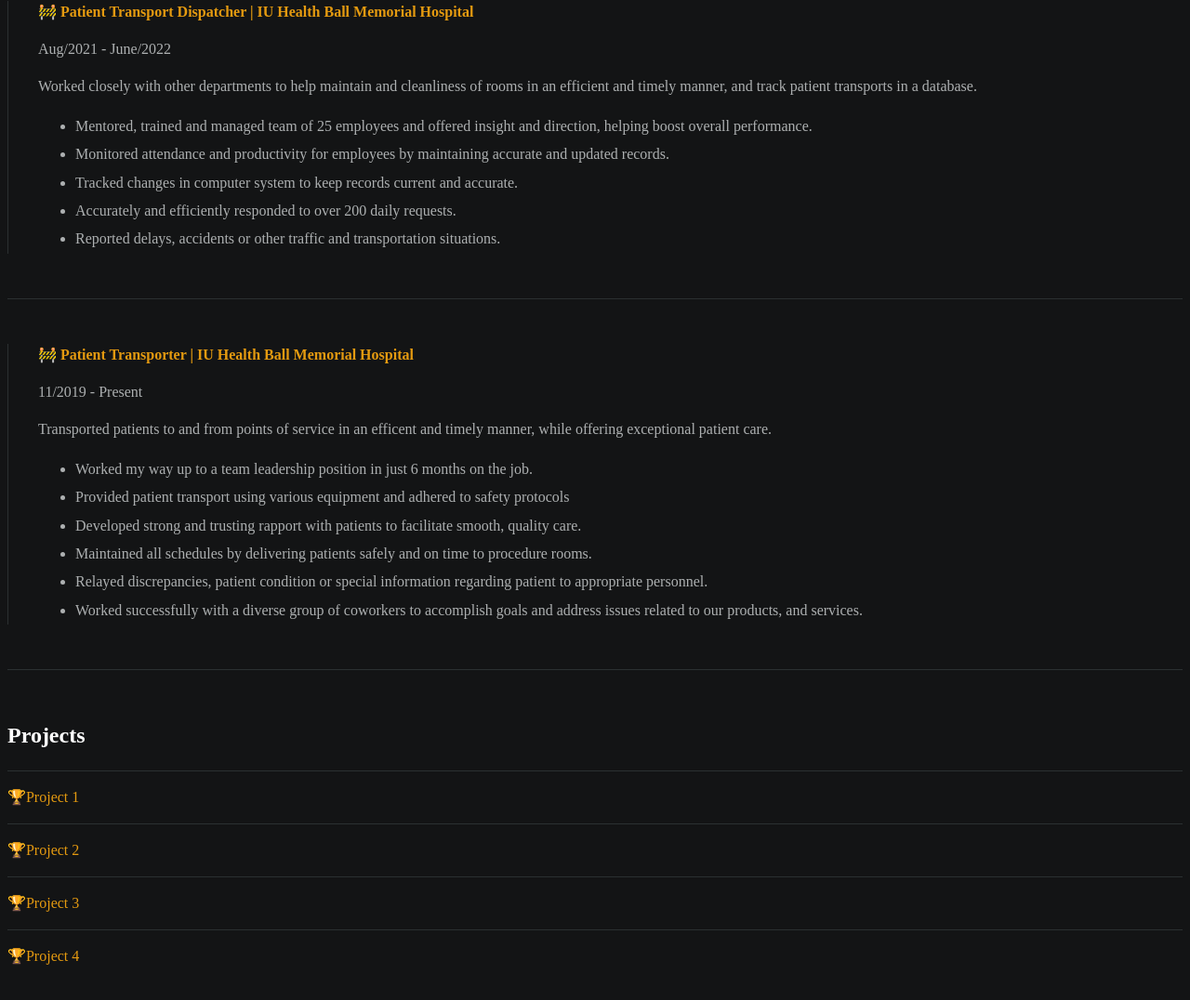
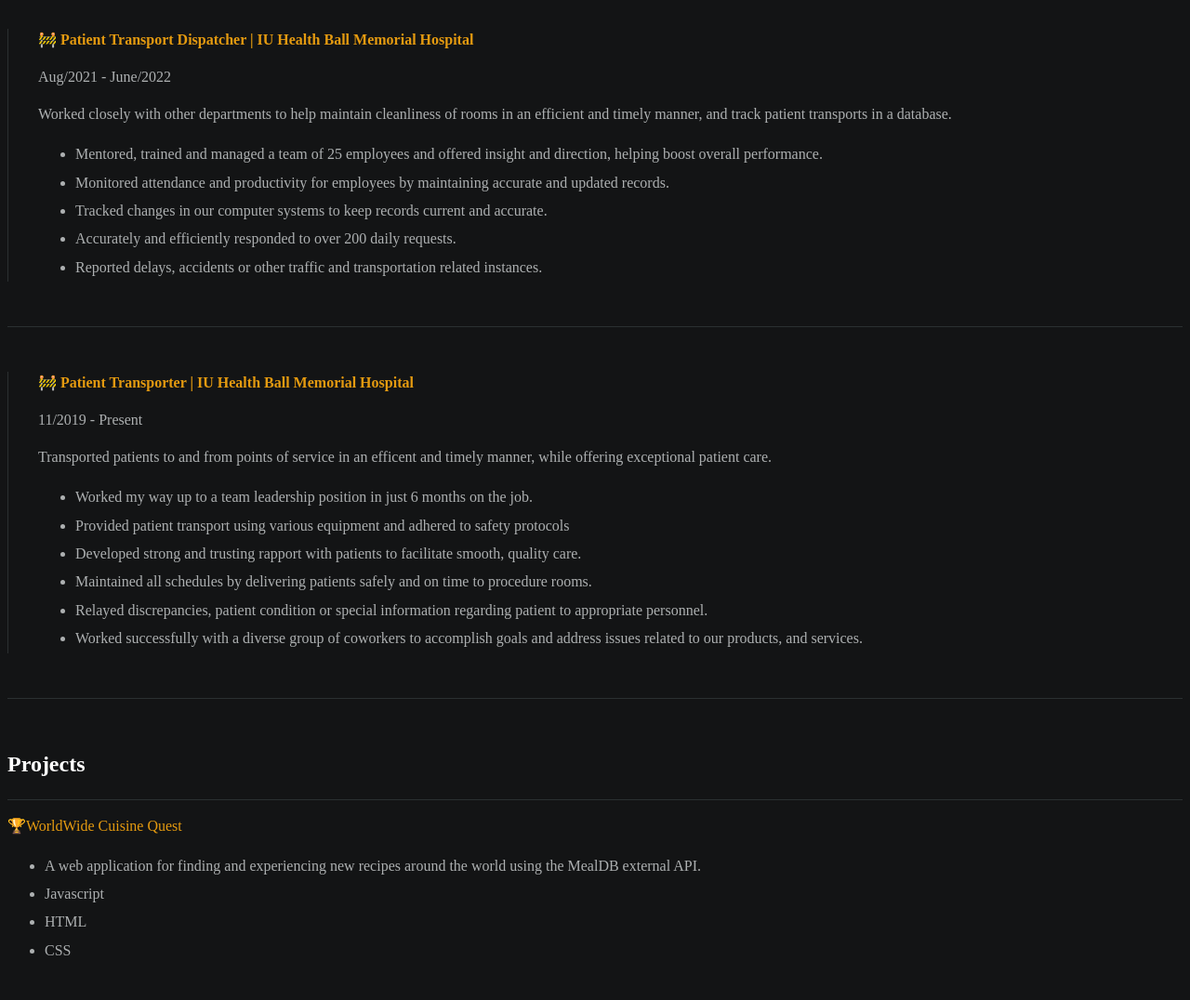
Before and after one commit to Millsy24/resume, a plain HTML site: page index.html in a window 1280 px wide. Shown: the part 796-1872 px from the top of the page at 93% size. Drawn offline with Linux system fonts and the light colour scheme; a web font is replaced by a local one.

Commit message:
cleaned up resume a bit

```diff
--- a/index.html
+++ b/index.html
@@ -24,8 +24,8 @@
 
                 <div id="socials--list">
                     <a href="https://www.linkedin.com/in/lukas-mills/" target="_blank">Linkedin</a>
-                    <a href="" target="_blank">Github</a>
-                    <a href="" target="_blank">Download Resume</a>
+                    <a href="https://github.com/Millsy24" target="_blank">Github</a>
+                    <a href="assets/Lukas _Mills_Resume.pdf" target="_blank">Download Resume</a>
                 </div>
             </section>
 
@@ -33,6 +33,7 @@
                 <h2>Skills & Qualifications</h2>
                 <ul id="qualifications--list">
                     <li>✔️Associates Degree in Computer Science at Ivy Tech</li>
+                    <li>✔️PC Pro Certification</li>
                 </ul>
             </section>
 
@@ -54,13 +55,13 @@
             <div class="card--work-history">
                 <strong class="job-title">🚧 Patient Transport Dispatcher | IU Health Ball Memorial Hospital</strong>
                 <p>Aug/2021 - June/2022</p>
-                <p>Worked closely with other departments to help maintain and cleanliness of rooms in an efficient and timely manner, and track patient transports in a database. </p>
+                <p>Worked closely with other departments to help maintain cleanliness of rooms in an efficient and timely manner, and track patient transports in a database. </p>
                 <ul>
-                    <li>Mentored, trained and managed team of 25 employees and offered insight and direction, helping boost overall performance.</li>
+                    <li>Mentored, trained and managed a team of 25 employees and offered insight and direction, helping boost overall performance.</li>
                     <li>Monitored attendance and productivity for employees by maintaining accurate and updated records.</li>
-                    <li>Tracked changes in computer system to keep records current and accurate.</li>
+                    <li>Tracked changes in our computer systems to keep records current and accurate.</li>
                     <li>Accurately and efficiently responded to over 200 daily requests.</li>
-                    <li>Reported delays, accidents or other traffic and transportation situations.</li>
+                    <li>Reported delays, accidents or other traffic and transportation related instances.</li>
                 </ul>
             </div>
 
@@ -89,20 +90,16 @@
             <h2>Projects</h2>
 
             <div class="card--project">
-                <a href="project1.html">🏆Project 1</a>
+                <a href="https://lambent-blancmange-d17a27.netlify.app/" target="_blank">🏆WorldWide Cuisine Quest</a>
+                <ul>
+                    <li>A web application for finding and experiencing new recipes around the world using the MealDB external API.</li>
+                    <li>Javascript</li>
+                    <li>HTML</li>
+                    <li>CSS</li>
+                </ul>
             </div>
 
-            <div class="card--project">
-                <a href="project1.html">🏆Project 2 </a>
-            </div>
 
-            <div class="card--project">
-                <a href="project1.html" >🏆Project 3</a>
-            </div>
-
-            <div class="card--project">
-                <a href="project1.html">🏆Project 4</a>
-            </div>
 
         </section>
 
```
